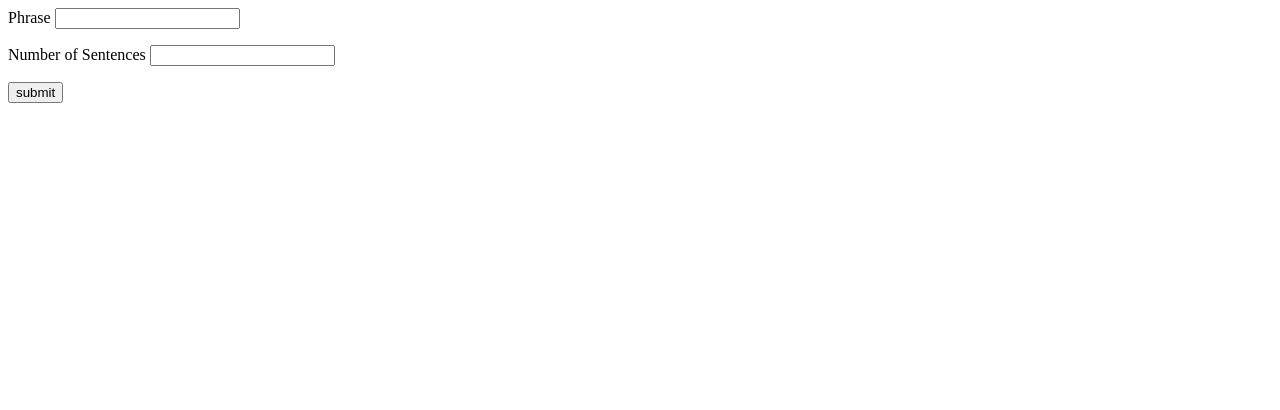
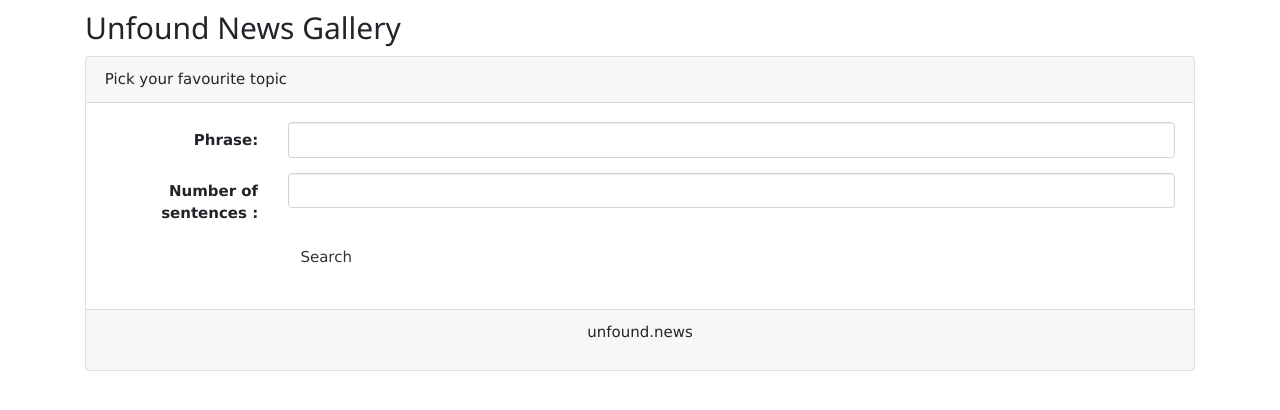
Before and after one commit to sidythakur/unfound_assignment, a Flask app: page / in a window 1280 px wide. Shown: the top 410 px of the page. Run offline with Flask 2, Linux system fonts and the light colour scheme; some libraries are stand-ins or nearby versions.

Commit message:
Update home.html

```diff
--- a/templates/home.html
+++ b/templates/home.html
@@ -1,12 +1,52 @@
 <html>
-   <body>
+    <head>
+        <link rel="stylesheet" href="https://maxcdn.bootstrapcdn.com/bootstrap/3.3.7/css/bootstrap.min.css">
+  <meta charset="utf-8">
+  <meta name="viewport" content="width=device-width, initial-scale=1">
+  <link rel="stylesheet" href="https://maxcdn.bootstrapcdn.com/bootstrap/4.1.3/css/bootstrap.min.css">
+  <script src="https://ajax.googleapis.com/ajax/libs/jquery/3.3.1/jquery.min.js"></script>
+  <script src="https://cdnjs.cloudflare.com/ajax/libs/popper.js/1.14.3/umd/popper.min.js"></script>
+  <link rel="stylesheet" href="https://www.w3schools.com/w3css/4/w3.css">
+   <script src="https://maxcdn.bootstrapcdn.com/bootstrap/4.1.3/js/bootstrap.min.js"></script>
+    </head>
 
-      <form action = "/result" method = "POST">
-         <p>Phrase <input type = "text" name = "name" /></p>
-         <p>Number of Sentences <input type = "text" name = "sentences" /></p>
+	<body>
 
-         <p><input type = "submit" value = "submit" /></p>
-      </form>
+<div class="container">
+  <h2>Unfound News Gallery</h2>
+  <div class="card">
+    <div class="card-header">Pick your favourite topic</div>
+    <div class="card-body">
+	<form class="form-horizontal" action = "/result" method = "POST">
+    <div class="form-group">
+      <label class="control-label col-sm-2" for="email">Phrase:</label>
+      <div class="col-sm-10">
+        <input type="Phrase" class="form-control" id="Phrase" placeholder="" name="name">
+      </div>
+    </div>
+    <div class="form-group">
+      <label class="control-label col-sm-2" for="pwd">Number of sentences :</label>
+      <div class="col-sm-10">
+		<input type = "Number of Sentences" class="form-control"  placeholder="" name = "sentences" />
+      </div>
+    </div>
 
-   </body>
+    <div class="form-group">
+      <div class="col-sm-offset-2 col-sm-10">
+        <button type="submit" class="btn btn-default">Search</button>
+      </div>
+    </div>
+  </form>
+
+
+
+
+	</div>
+    <div class="card-footer">
+	<p align="center"><a href="https://www.unfound.news">unfound.news</a></p>
+	</div>
+  </div>
+</div>
+
+	</body>
 </html>
```
